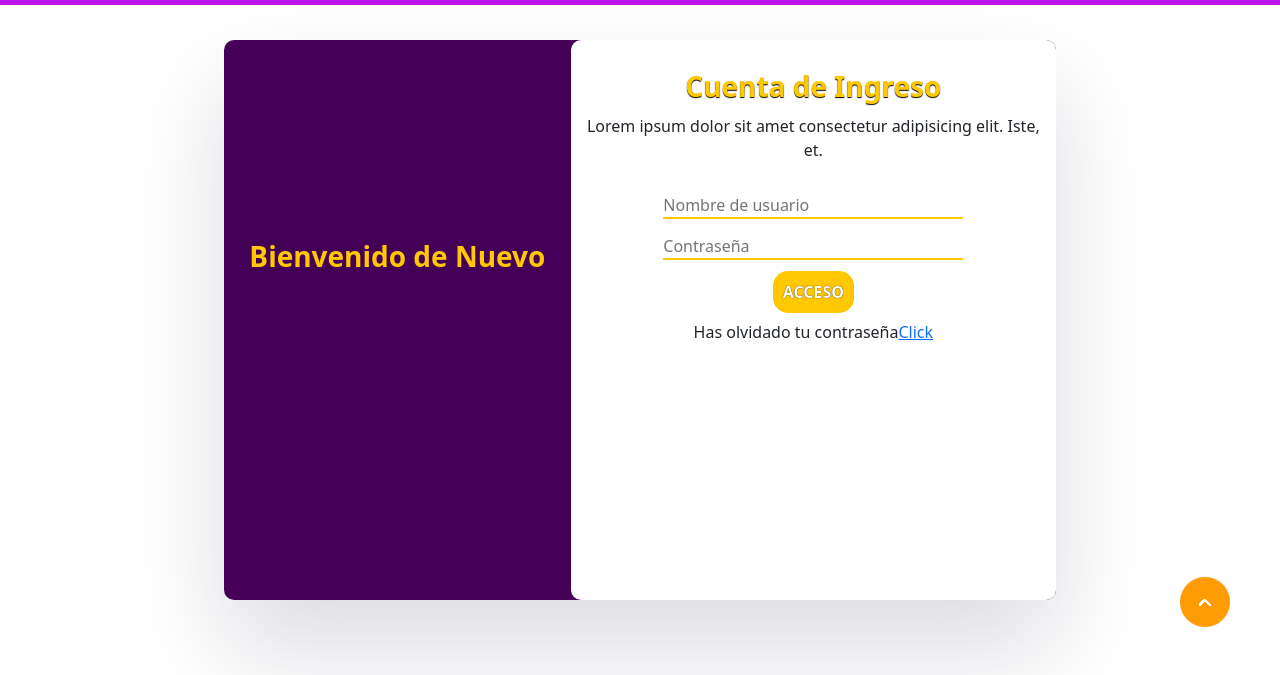
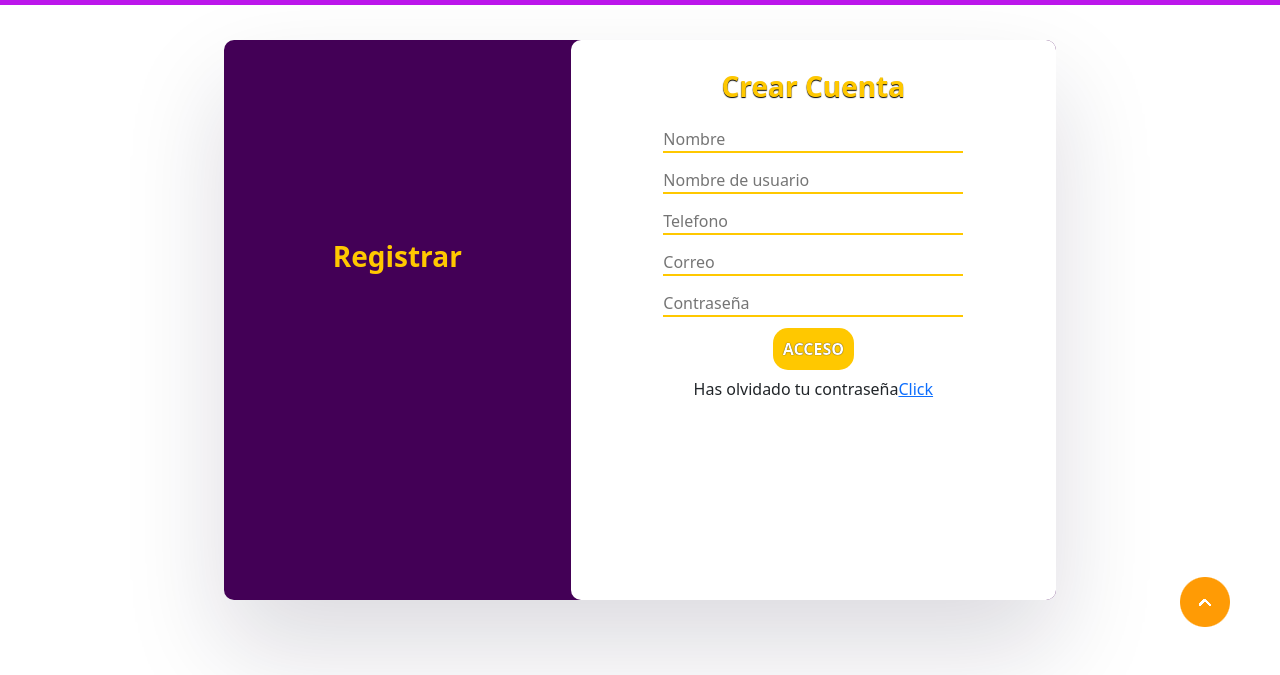
Before and after one commit to JonyR316/Ecommerce-Website-bootstrap-5, a plain HTML site: page register.html in a window 1280 px wide. Shown: the part 125-800 px from the top of the page. Drawn offline with nearby package versions, Linux system fonts and the light colour scheme.

Commit message:
Culminacion del registro

```diff
--- a/register.html
+++ b/register.html
@@ -81,13 +81,15 @@
     <div class="container" id="login">
         <div class="row">
             <div class="col-md-5 py-md-0" id="side1">
-                <h3 class="text-center">Bienvenido de Nuevo</h3>
+                <h3 class="text-center">Registrar</h3>
             </div>
             <div class="col-md-7 py py-md-0" id="side2">
-                <h3 class="text-center">Cuenta de Ingreso</h3>
-                <p class="text-center">Lorem ipsum dolor sit amet consectetur adipisicing elit. Iste, et.</p>
+                <h3 class="text-center">Crear Cuenta</h3>
                 <div class="input2 text-center">
+                    <input type="name" placeholder="Nombre">
                     <input type="name" placeholder="Nombre de usuario">
+                    <input type="number" placeholder="Telefono">
+                    <input type="email" placeholder="Correo">
                     <input type="password" placeholder="Contraseña">
                 </div>
                 <p class="text-center" id="btnlogin"><a href="#">ACCESO</a></p>
```
